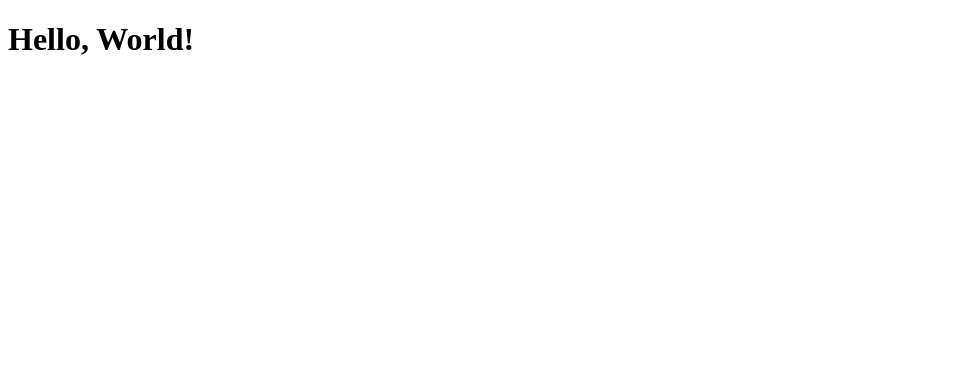
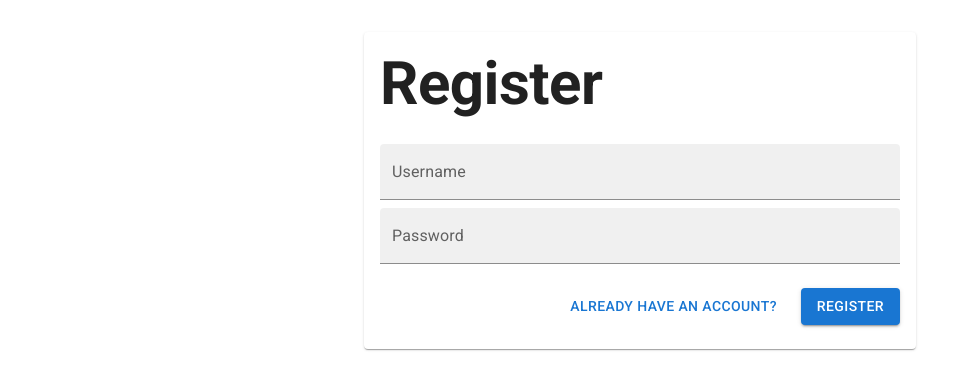
Before and after one commit to axel-biehler/Dashboard, a React (Create React App) app in the folder webapp/: page /register in a window 1280 px wide. Shown: the top 390 px of the page, without its empty margins (0-972 px from the left). Built offline with nearby package versions, Linux system fonts and the light colour scheme.

Commit message:
feat(authentication): add register page

```diff
--- a/webapp/package.json
+++ b/webapp/package.json
@@ -3,8 +3,12 @@
   "version": "0.1.0",
   "private": true,
   "dependencies": {
+    "@emotion/react": "^11.5.0",
+    "@emotion/styled": "^11.3.0",
+    "@mui/material": "^5.1.0",
     "react": "^17.0.2",
     "react-dom": "^17.0.2",
+    "react-router-dom": "^5.2.0",
     "react-scripts": "4.0.3"
   },
   "devDependencies": {
--- a/webapp/public/index.html
+++ b/webapp/public/index.html
@@ -10,34 +10,15 @@
       content="Web site created using create-react-app"
     />
     <link rel="apple-touch-icon" href="%PUBLIC_URL%/logo192.png" />
-    <!--
-      manifest.json provides metadata used when your web app is installed on a
-      user's mobile device or desktop. See https://developers.google.com/web/fundamentals/web-app-manifest/
-    -->
     <link rel="manifest" href="%PUBLIC_URL%/manifest.json" />
-    <!--
-      Notice the use of %PUBLIC_URL% in the tags above.
-      It will be replaced with the URL of the `public` folder during the build.
-      Only files inside the `public` folder can be referenced from the HTML.
-
-      Unlike "/favicon.ico" or "favicon.ico", "%PUBLIC_URL%/favicon.ico" will
-      work correctly both with client-side routing and a non-root public URL.
-      Learn how to configure a non-root public URL by running `npm run build`.
-    -->
-    <title>React App</title>
+    <title>Dashboard</title>
+    <link
+      rel="stylesheet"
+      href="https://fonts.googleapis.com/css?family=Roboto:300,400,500,700&display=swap"
+    />
   </head>
   <body>
     <noscript>You need to enable JavaScript to run this app.</noscript>
     <div id="root"></div>
-    <!--
-      This HTML file is a template.
-      If you open it directly in the browser, you will see an empty page.
-
-      You can add webfonts, meta tags, or analytics to this file.
-      The build step will place the bundled scripts into the <body> tag.
-
-      To begin the development, run `npm start` or `yarn start`.
-      To create a production bundle, use `npm run build` or `yarn build`.
-    -->
   </body>
 </html>
--- a/webapp/src/App.jsx
+++ b/webapp/src/App.jsx
@@ -1,9 +1,24 @@
 import React from 'react';
+import { BrowserRouter, Switch, Route } from 'react-router-dom';
+import { LoginPage, RegisterPage } from './pages';
 
 const App = () => (
-  <div>
-    <h1>Hello, World!</h1>
-  </div>
+  <BrowserRouter>
+    <Switch>
+      <Route exact path="/">
+        <p>Hi</p>
+      </Route>
+      <Route path="/register">
+        <RegisterPage />
+      </Route>
+      <Route path="/login">
+        <LoginPage />
+      </Route>
+      <Route path="/logout">
+        <p>Logout</p>
+      </Route>
+    </Switch>
+  </BrowserRouter>
 );
 
 export default App;
--- /dev/null
+++ b/webapp/src/api/index.js
@@ -0,0 +1,6 @@
+/* eslint-disable import/prefer-default-export */
+import request from './request';
+
+export {
+  request,
+};
--- /dev/null
+++ b/webapp/src/api/request.js
@@ -0,0 +1,16 @@
+const API_URL = 'http://localhost:8080';
+
+const request = async (route, method = 'GET', body = undefined) => {
+  const res = await fetch(`${API_URL}${route}`, {
+    method,
+    headers: {
+      'Content-Type': body === undefined ? undefined : 'application/json',
+    },
+    body: JSON.stringify(body),
+  });
+  const resBody = await res.json();
+
+  return resBody;
+};
+
+export default request;
--- /dev/null
+++ b/webapp/src/pages/LoginPage.jsx
@@ -0,0 +1,7 @@
+import React from 'react';
+
+const LoginPage = () => (
+  <div>hello</div>
+);
+
+export default LoginPage;
--- /dev/null
+++ b/webapp/src/pages/RegisterPage.jsx
@@ -0,0 +1,74 @@
+import React, { useState } from 'react';
+import { useHistory } from 'react-router-dom';
+import {
+  Card, CardContent, Container, Typography, TextField, Button, Grid, Alert, AlertTitle,
+} from '@mui/material';
+import { request } from '../api';
+
+const RegisterPage = () => {
+  const history = useHistory();
+  const [username, setUsername] = useState('');
+  const [password, setPassword] = useState('');
+  const [errorMessage, setErrorMessage] = useState(null);
+
+  const redirectToLogin = () => {
+    history.push('/login');
+  };
+
+  const onRegisterClicked = async () => {
+    const res = await request('/auth/register', 'POST', {
+      username,
+      password,
+    });
+
+    if (!res.status) {
+      setErrorMessage(res.error);
+    } else {
+      redirectToLogin();
+    }
+  };
+
+  return (
+    <Container maxWidth="sm">
+      <Card sx={{ mt: 4 }}>
+        <CardContent>
+          <Typography variant="h2" sx={{ fontWeight: 'bold' }}>Register</Typography>
+          <TextField
+            label="Username"
+            variant="filled"
+            fullWidth
+            sx={{ mt: 3 }}
+            value={username}
+            onChange={(e) => { setUsername(e.target.value); }}
+          />
+          <TextField
+            label="Password"
+            variant="filled"
+            type="password"
+            fullWidth
+            sx={{ mt: 1 }}
+            value={password}
+            onChange={(e) => { setPassword(e.target.value); }}
+          />
+          { errorMessage !== null
+            ? (
+              <Alert severity="error" sx={{ mt: 1 }}>
+                <AlertTitle>An error occured</AlertTitle>
+                {errorMessage}
+              </Alert>
+            ) : null}
+          <Grid container spacing={2} justifyContent="flex-end" sx={{ mt: 1 }}>
+            <Grid item>
+              <Button variant="text" onClick={redirectToLogin}>Already have an account?</Button>
+            </Grid>
+            <Grid item>
+              <Button variant="contained" onClick={onRegisterClicked}>Register</Button>
+            </Grid>
+          </Grid>
+        </CardContent>
+      </Card>
+    </Container>
+  );
+};
+
+export default RegisterPage;
--- /dev/null
+++ b/webapp/src/pages/index.js
@@ -0,0 +1,7 @@
+import LoginPage from './LoginPage';
+import RegisterPage from './RegisterPage';
+
+export {
+  LoginPage,
+  RegisterPage,
+};
```
Also changed, not shown: 1 other file (tests, documents, lock files or other folders).
